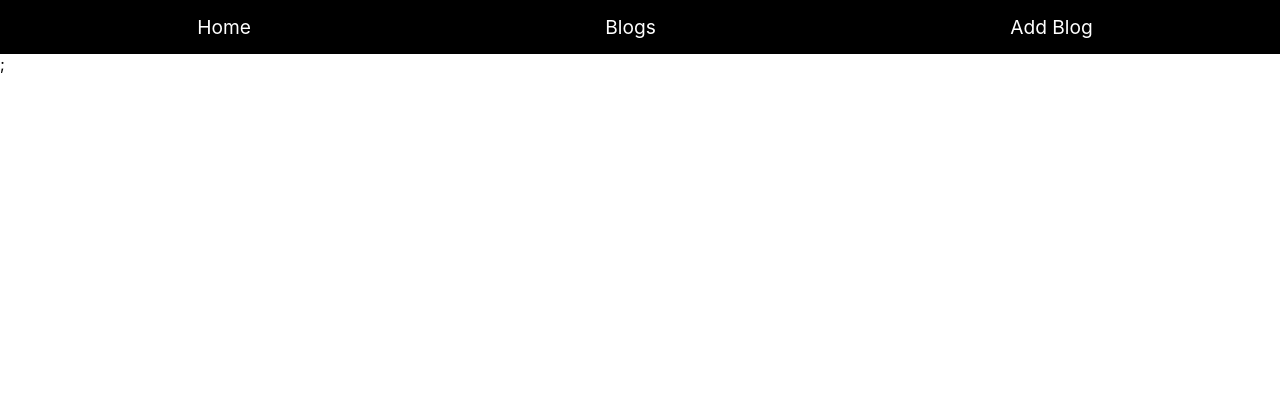
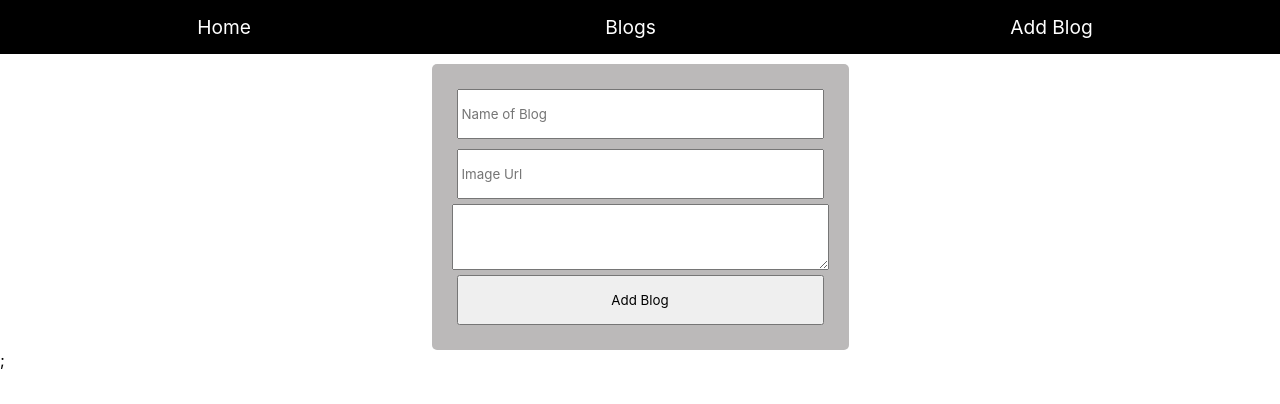
Before and after one commit to MuzzammilRafiq/nextjs-blog, a Next.js app: page /add in a window 1280 px wide. Shown: the top 404 px of the page. Built offline with nearby package versions, Linux system fonts and the light colour scheme.

Commit message:
add blog

```diff
--- a/components/BlogPost.jsx
+++ b/components/BlogPost.jsx
@@ -2,7 +2,7 @@ import styles from "@styles/BlogPost.module.css";
 import Link from "next/link";
 function BlogPost({ data }) {
   return (
-    <Link href={`/blog/${data._id}`} passHref legacyBehavior>
+    <Link href={`/blogs/${data._id}`} passHref legacyBehavior>
       <div className={styles.blogPost}>
         <h3>{data.title}</h3>
         <img src={data.imgUrl} alt={data.slug} width="300px" />
--- a/pages/add/index.js
+++ /dev/null
@@ -1,5 +0,0 @@
-function index() {
-  return <form></form>;
-}
-
-export default index;
--- /dev/null
+++ b/pages/add/index.jsx
@@ -0,0 +1,58 @@
+import styles from "@styles/Add.module.css";
+import axios from "axios";
+import { useRouter } from "next/router";
+import { useState } from "react";
+export default function index() {
+  const [title, setTitle] = useState("");
+  const [imgUrl, setImgUrl] = useState("");
+  const [description, setDescription] = useState("");
+  const router = useRouter();
+
+  const handleSubmit = async (e) => {
+    e.preventDefault();
+    try {
+      const res = await axios.post("/api/blog", {
+        title,
+        imgUrl,
+        description,
+        slug: title
+          .toLowerCase()
+          .replace(/ /g, "-")
+          .replace(/[^\w-]+/g, ""),
+      });
+      console.log(res);
+      router.push("/");
+    } catch (error) {
+      console.log(error);
+      alert("something went wrong");
+    }
+  };
+  return (
+    <form className={styles.formAdd} onSubmit={handleSubmit}>
+      <input
+        type="text"
+        placeholder="Name of Blog"
+        className={styles.inputAdd}
+        value={title}
+        onChange={(e) => setTitle(e.target.value)}
+        required
+      />
+      <input
+        type="url"
+        placeholder="Image Url"
+        className={styles.inputAdd}
+        value={imgUrl}
+        required
+        onChange={(e) => setImgUrl(e.target.value)}
+      />
+      <textarea
+        cols={40}
+        rows={4}
+        value={description}
+        onChange={(e) => setDescription(e.target.value)}
+        required
+      />
+      <input type="submit" value="Add Blog" className={styles.inputAdd} />
+    </form>
+  );
+}
--- /dev/null
+++ b/styles/Add.module.css
@@ -0,0 +1,15 @@
+.formAdd {
+  display: flex;
+  flex-direction: column;
+  max-width: min-content;
+  margin: auto;
+  margin-top: 10px;
+  background-color: rgb(187, 185, 185);
+  padding: 20px;
+  border-radius: 5px;
+}
+.inputAdd {
+  margin: 5px;
+  height: 50px;
+  padding: 3px;
+}
```
Also changed, not shown: pages/blogs/[id].jsx (renamed from pages/blog/[id].jsx), pages/blogs/index.jsx (renamed from pages/blog/index.jsx).
